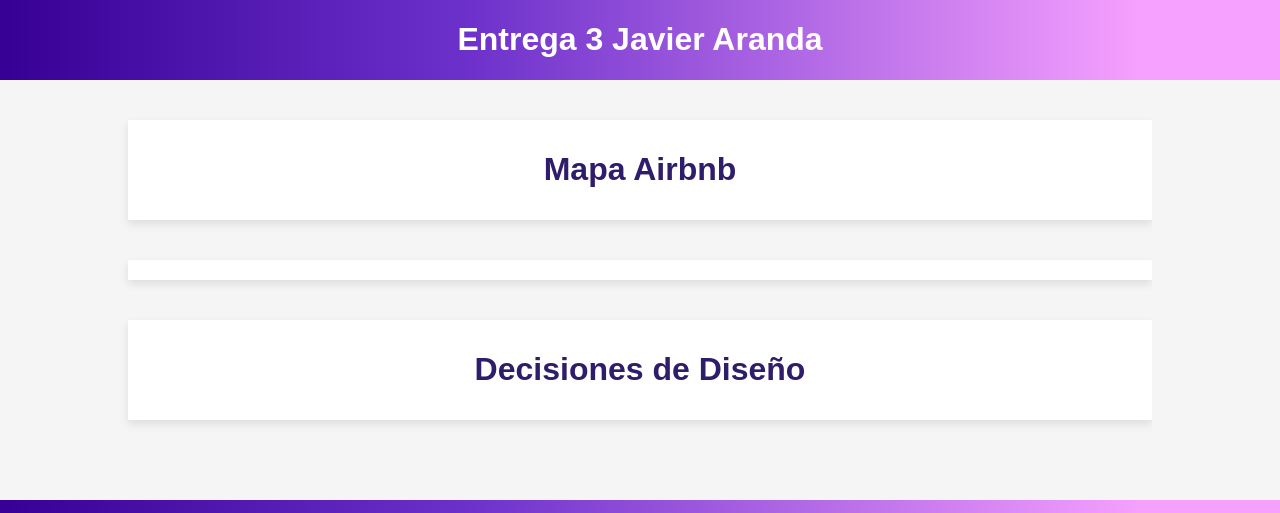
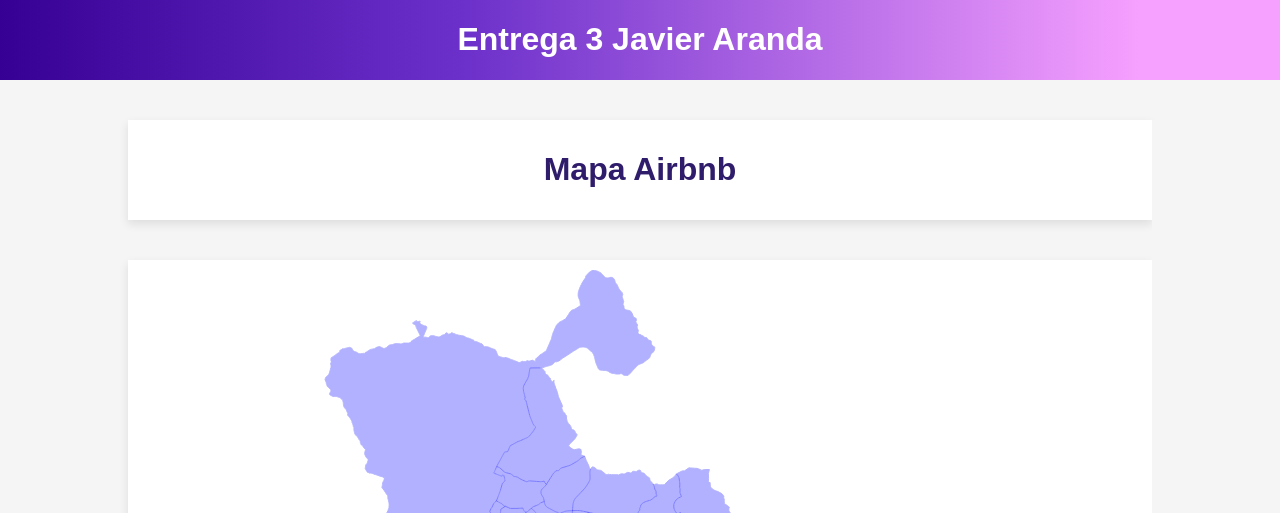
Before and after one commit to jiaranda/infovis-entrega-2, a plain HTML site: page index.html in a window 1280 px wide. Shown: the top 513 px of the page. Drawn offline with nearby package versions, Linux system fonts and the light colour scheme.

Commit message:
show map

```diff
--- /dev/null
+++ b/data.js
@@ -0,0 +1,8 @@
+const loadCSV = async (path) => {
+  return await d3.csv(path);
+};
+
+const loadJSON = async (path) => {
+  const data = await d3.json(path);
+  return data;
+};
--- a/index.html
+++ b/index.html
@@ -9,6 +9,9 @@
       src="https://kit.fontawesome.com/c3ec94fc35.js"
       crossorigin="anonymous"
     ></script>
+    <script src="https://d3js.org/d3.v6.min.js"></script>
+    <script src="data.js"></script>
+    <script src="map.js"></script>
     <title>Entrega 3 Javier Aranda</title>
   </head>
   <body>
@@ -22,9 +25,7 @@
           <div class="subcontent">
             <h1 class="title">Mapa Airbnb</h1>
           </div>
-          <div class="subcontent" id="map">
-            <script src="main.js"></script>
-          </div>
+          <div class="subcontent" id="map"></div>
 
           <div class="subcontent">
             <h1 class="title">Decisiones de Diseño</h1>
@@ -45,5 +46,6 @@
         </p>
       </div>
     </div>
+    <script src="main.js"></script>
   </body>
 </html>
--- a/main.js
+++ b/main.js
@@ -1 +1,7 @@
-console.log("hello world");
+const main = async () => {
+  const listingsData = await loadCSV("data/listings.csv");
+  const neighborhoodsGeoData = await loadJSON("data/neighborhoods.geojson");
+  await createMap(neighborhoodsGeoData);
+};
+
+main();
--- /dev/null
+++ b/map.js
@@ -0,0 +1,21 @@
+const createMap = async (geoData) => {
+  const projection = d3.geoMercator().fitSize(["800", "500"], geoData);
+  const geoPaths = d3.geoPath().projection(projection);
+
+  const svg = d3
+    .select("#map")
+    .append("svg")
+    .attr("width", "100%")
+    .attr("height", "500");
+
+  svg
+    .selectAll("path")
+    .data(geoData.features)
+    .enter()
+    .append("path")
+    .attr("d", geoPaths)
+    .attr("fill", "blue")
+    .attr("opacity", 0.3)
+    .attr("stroke", "blue");
+  return svg;
+};
```
Also changed, not shown: data/neighborhoods.geojson (renamed from data/neighbourhoods.geojson).
